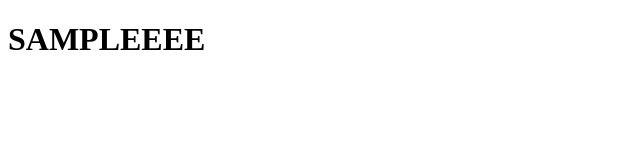
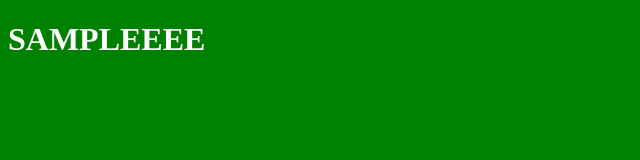
Before and after one commit to ronie-casaclang/tmp, a plain HTML site: page index.html in a window 1280 px wide. Shown: the whole page, without its empty margins (0-640 px from the left). Drawn offline with Linux system fonts and the light colour scheme.

Commit message:
Update index.html

```diff
--- a/index.html
+++ b/index.html
@@ -3,7 +3,7 @@
 <head>
      <title> Sample </title>
 <head>
-<body>
+<body style="background-color:green; color: white;">
      <h1> SAMPLEEEE </h1>
 </body>
 </html>
```
